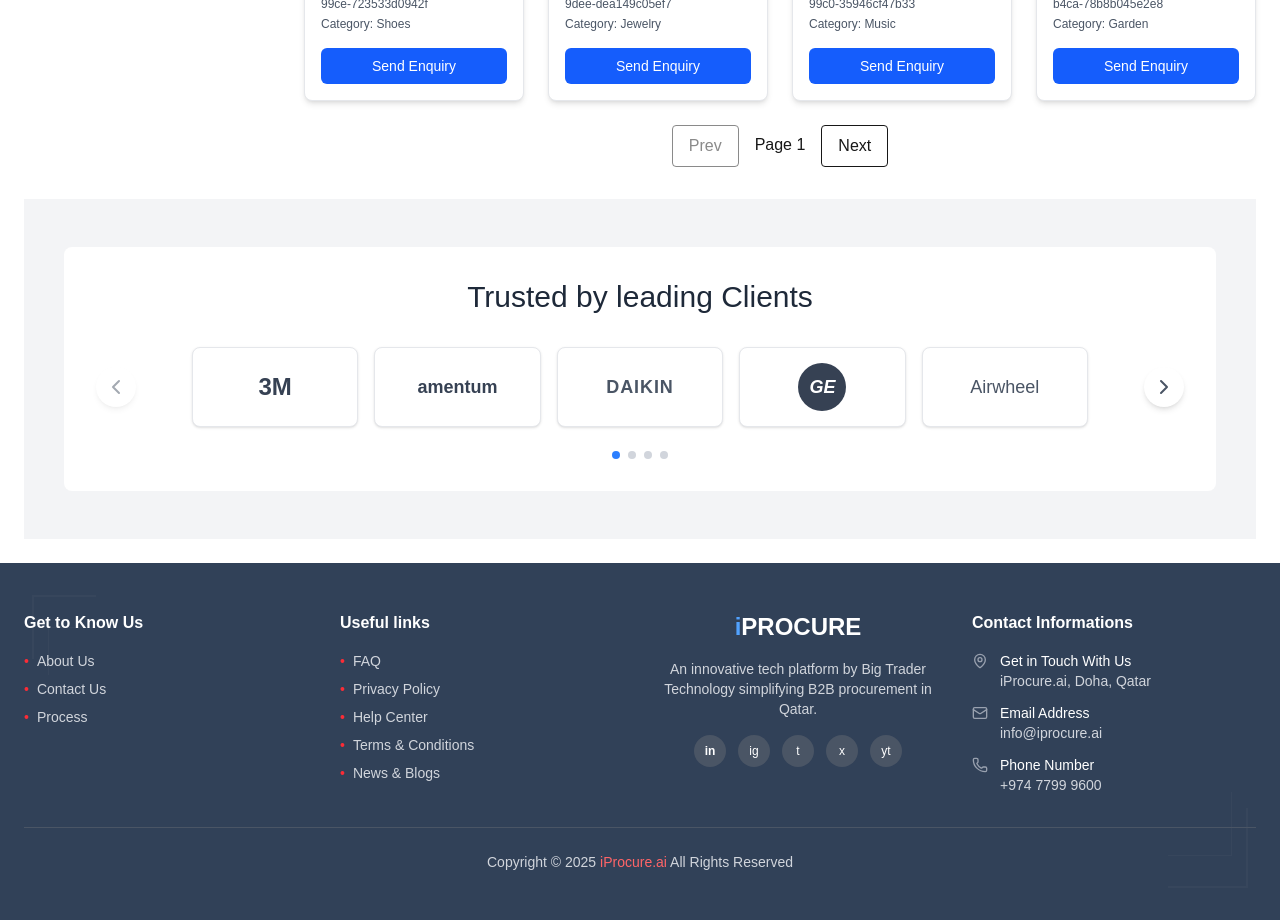
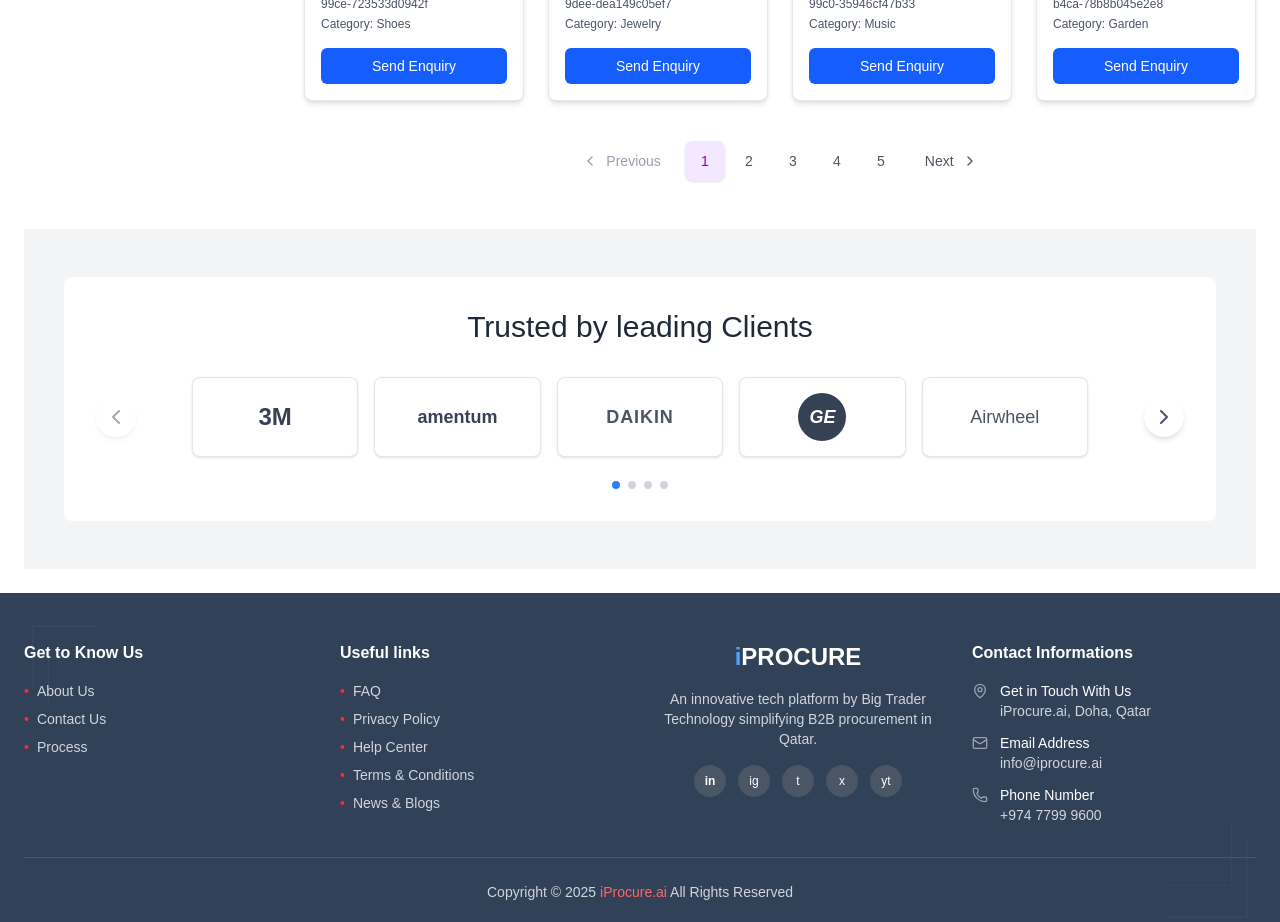
Before and after one commit to gokul8943/marketplace-dashboard, a Next.js app: page /products in a window 1280 px wide. Shown: the part 1620-2542 px from the top of the page. Built offline with nearby package versions, Linux system fonts and the light colour scheme.

Commit message:
feature:create custom pagenation component

```diff
--- a/app/products/page.tsx
+++ b/app/products/page.tsx
@@ -8,6 +8,7 @@
 import ProductCard from "@/components/ProductCard";
 import Image from "next/image";
 import svg from "../../public/image/SilderImage.svg";
+import Pagination from "@/components/Pagination";
 
 export default function ProductsPage() {
     const [page, setPage] = useState(1);
@@ -18,13 +19,17 @@
             (await api.get(`/products?page=${page}&limit=12`)).data,
     });
 
+    const totalPages = data?.total && data?.limit
+    ? Math.ceil(data.total / data.limit)
+    : 1;
+
     if (isLoading) return <p>Loading...</p>;
     if (isError) return <p>Error loading products</p>;
 
     return (
         <div className="p-6">
             <div className="py-5">
-                <Image src={svg} alt="sliderImage" height={318} width={1200}  />
+                <Image src={svg} alt="sliderImage" height={318} width={1200} />
             </div>
             <div className="flex gap-6">
                 {/* Sidebar Filters */}
@@ -48,21 +53,11 @@
 
                     {/* Pagination */}
                     <div className="flex justify-center mt-6">
-                        <button
-                            onClick={() => setPage(page - 1)}
-                            disabled={page === 1}
-                            className="px-4 py-2 border rounded disabled:opacity-50"
-                        >
-                            Prev
-                        </button>
-                        <span className="px-4 py-2">Page {page}</span>
-                        <button
-                            onClick={() => setPage(page + 1)}
-                            disabled={page * data.limit >= data.total}
-                            className="px-4 py-2 border rounded disabled:opacity-50"
-                        >
-                            Next
-                        </button>
+                        <Pagination
+                            currentPage={page}
+                            totalPages={totalPages}
+                            onPageChange={setPage}
+                        />
                     </div>
                 </div>
             </div>
--- /dev/null
+++ b/components/Pagination.tsx
@@ -0,0 +1,84 @@
+import React, { useState } from 'react';
+import { ChevronLeft, ChevronRight } from 'lucide-react';
+
+export default function Pagination({
+  currentPage = 1,
+  totalPages = 7,
+  onPageChange = (page: number) => {}
+}) {
+  const [activePage, setActivePage] = useState(currentPage);
+
+  const handlePageClick = (page:number) => {
+    setActivePage(page);
+    onPageChange(page);
+  };
+
+  const handlePrevious = () => {
+    if (activePage > 1) {
+      handlePageClick(activePage - 1);
+    }
+  };
+
+  const handleNext = () => {
+    if (activePage < totalPages) {
+      handlePageClick(activePage + 1);
+    }
+  };
+
+  const renderPageNumbers = () => {
+    const pages = [];
+    for (let i = 1; i <= totalPages; i++) {
+      pages.push(
+        <button
+          key={i}
+          onClick={() => handlePageClick(i)}
+          className={`w-10 h-10 rounded-lg text-sm font-medium transition-all duration-200 ${
+            activePage === i
+              ? 'bg-purple-100 text-purple-700 shadow-sm'
+              : 'text-gray-600 hover:bg-gray-100 hover:text-gray-900'
+          }`}
+        >
+          {i}
+        </button>
+      );
+    }
+    return pages;
+  };
+
+  return (
+    <div className="flex items-center justify-center space-x-2 py-4">
+      {/* Previous Button */}
+      <button
+        onClick={handlePrevious}
+        disabled={activePage === 1}
+        className={`flex items-center space-x-2 px-4 py-2 rounded-lg text-sm font-medium transition-all duration-200 ${
+          activePage === 1
+            ? 'text-gray-400 cursor-not-allowed'
+            : 'text-gray-600 hover:bg-gray-100 hover:text-gray-900'
+        }`}
+      >
+        <ChevronLeft size={16} />
+        <span>Previous</span>
+      </button>
+
+      {/* Page Numbers */}
+      <div className="flex items-center space-x-1">
+        {renderPageNumbers()}
+      </div>
+
+      {/* Next Button */}
+      <button
+        onClick={handleNext}
+        disabled={activePage === totalPages}
+        className={`flex items-center space-x-2 px-4 py-2 rounded-lg text-sm font-medium transition-all duration-200 ${
+          activePage === totalPages
+            ? 'text-gray-400 cursor-not-allowed'
+            : 'text-gray-600 hover:bg-gray-100 hover:text-gray-900'
+        }`}
+      >
+        <span>Next</span>
+        <ChevronRight size={16} />
+      </button>
+    </div>
+  );
+}
```
